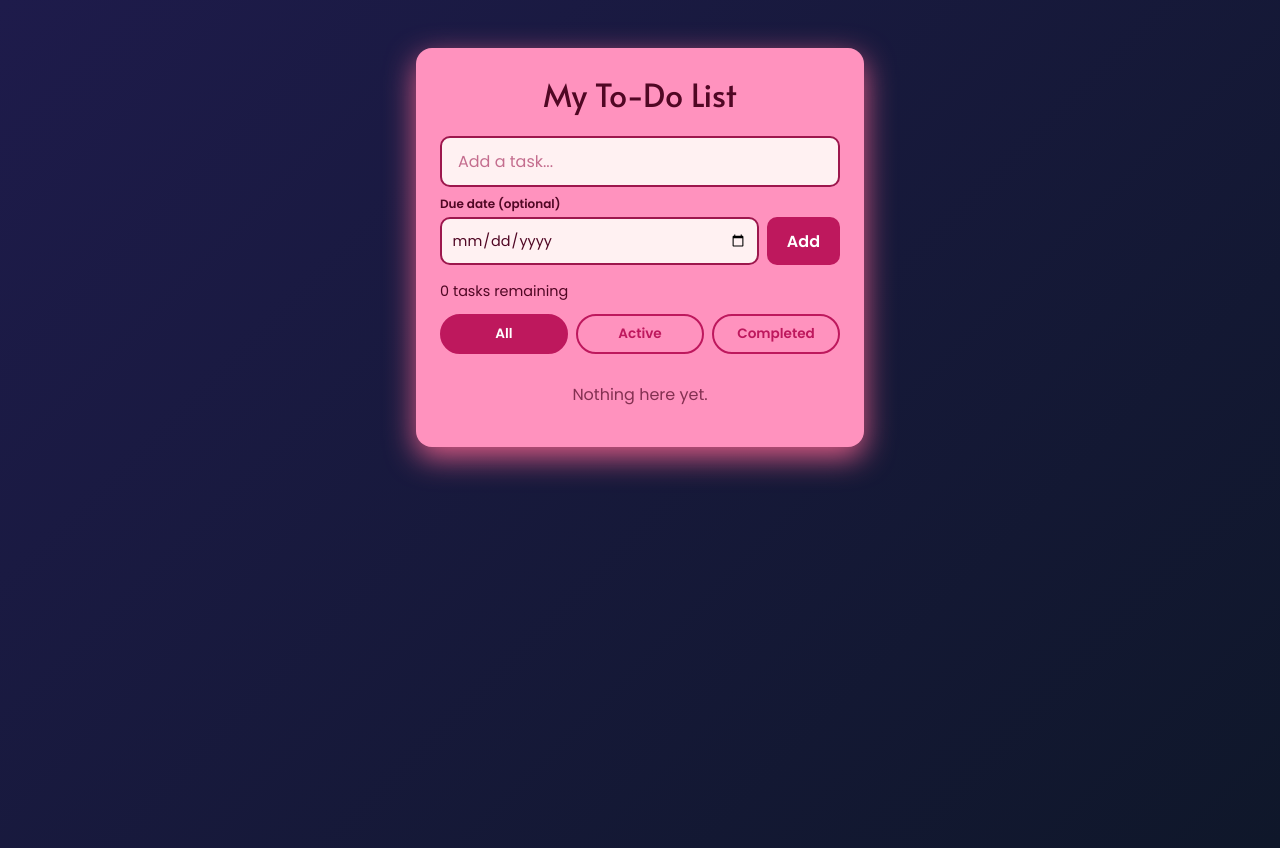
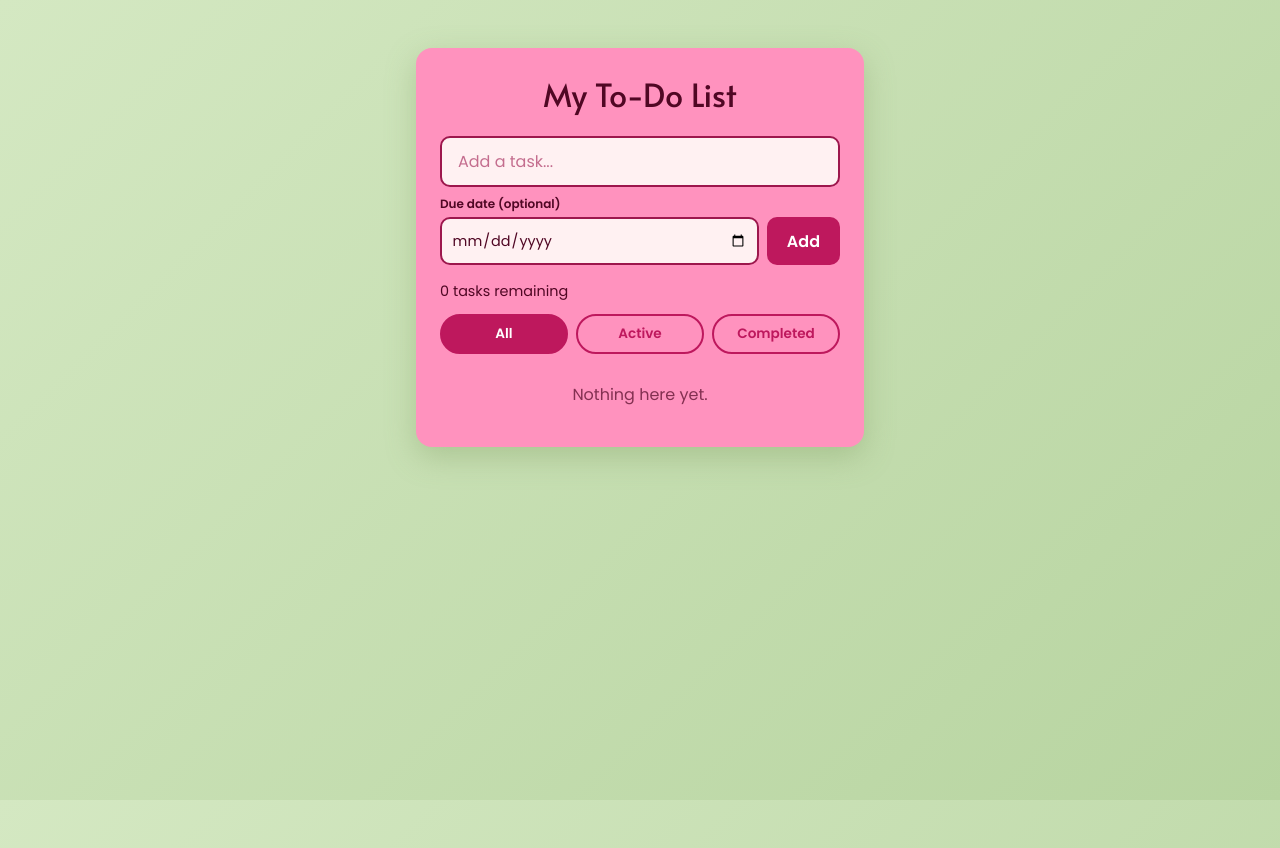
Before and after one commit to jjeman/todo-app, a React (Vite) app: page / in a window 1280 px wide. Built offline with nearby package versions, Linux system fonts and the light colour scheme.

Commit message:
Add strawberry matcha theme

```diff
--- a/src/App.css
+++ b/src/App.css
@@ -4,6 +4,7 @@
   --text-main: #500724;
   --accent: #be185d;
   --accent-dark: #9d174d;
+  --matcha: #7a9a5b;
 }
 button,
 input {
@@ -22,7 +23,7 @@ input {
   background: var(--bg-card);
   border-radius: 16px;
   padding: 1.5rem;
-  box-shadow: 0 10px 30px rgb(223, 91, 133);
+  box-shadow: 0 10px 30px rgba(120, 150, 90, 0.35);
 }
 
 .title {
--- a/src/index.css
+++ b/src/index.css
@@ -6,6 +6,7 @@ body {
   margin: 0;
   min-height: 100vh;
   font-family: "Poppins", system-ui, sans-serif;
-  background: linear-gradient(135deg, #1e1b4b, #0f172a);
-  color: #e2e8f0;
+  background: linear-gradient(135deg, #d4e8c2, #b7d4a0);
+  background-attachment: fixed;
+  color: #3b4a2f;
 }
```
